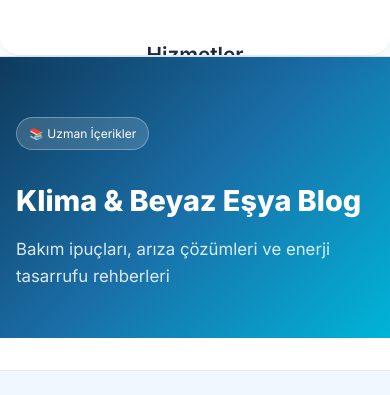
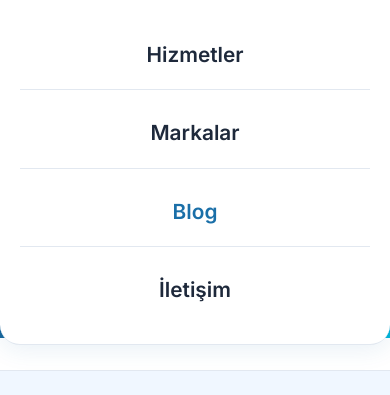
Before and after one commit to mediadurukan/durukanklima, a website: page public/blog/index.html in a window 390 px wide. Both pictures are taken after a click on the element 364 px from the left and 28 px from the top of the page. Shown: the top 395 px of the page. Drawn offline with Linux system fonts and the light colour scheme; no server answers.

Commit message:
fix: force fullscreen menu with important

```diff
--- a/public/css/style.css
+++ b/public/css/style.css
@@ -1956,3 +1956,17 @@ footer {
   }
   .nav-links.open .mobile-only { display: block !important; }
 }
+
+/* ===== OVERRIDE MOBILE MENU - FORCE FULL SCREEN ===== */
+@media (max-width: 768px) {
+  .nav-links.open {
+    position: fixed !important;
+    top: 0 !important;
+    left: 0 !important;
+    right: 0 !important;
+    bottom: auto !important;
+    max-height: 95vh !important;
+    width: 100% !important;
+    z-index: 9999 !important;
+  }
+}
```
